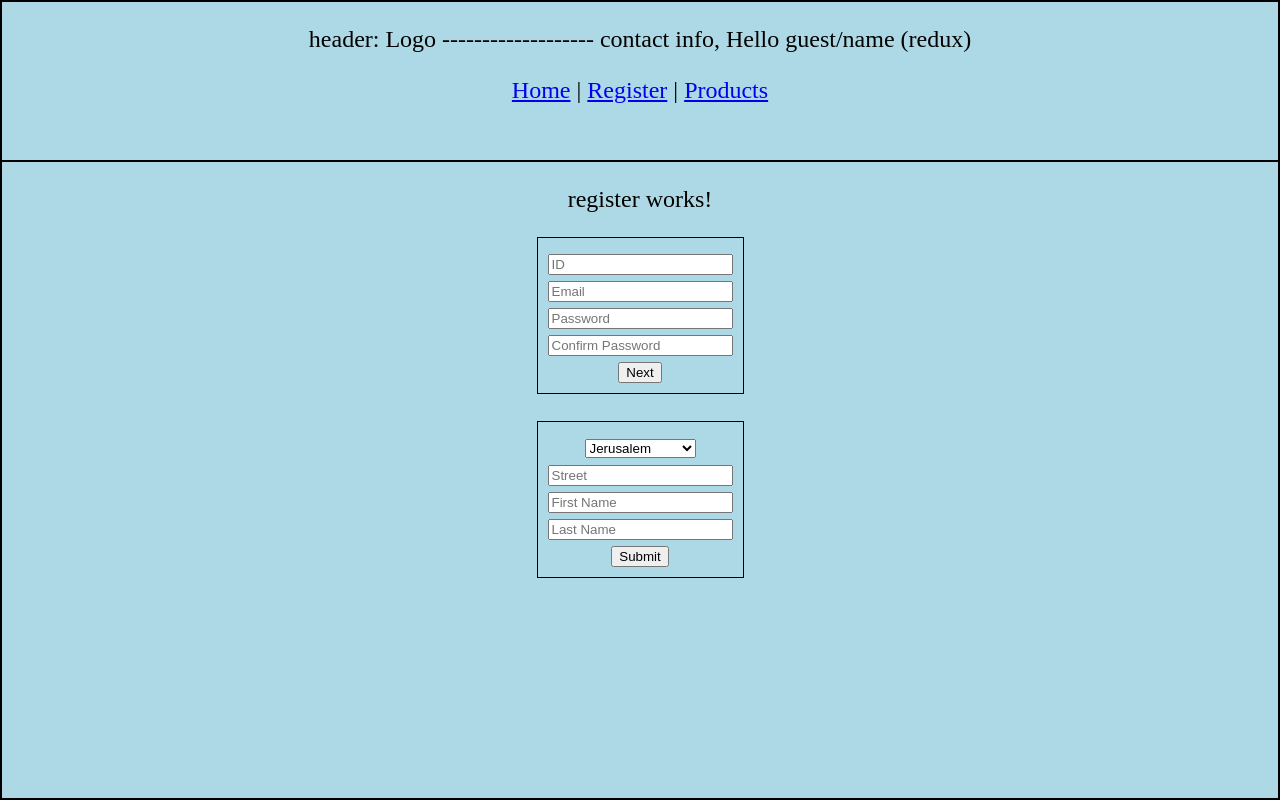
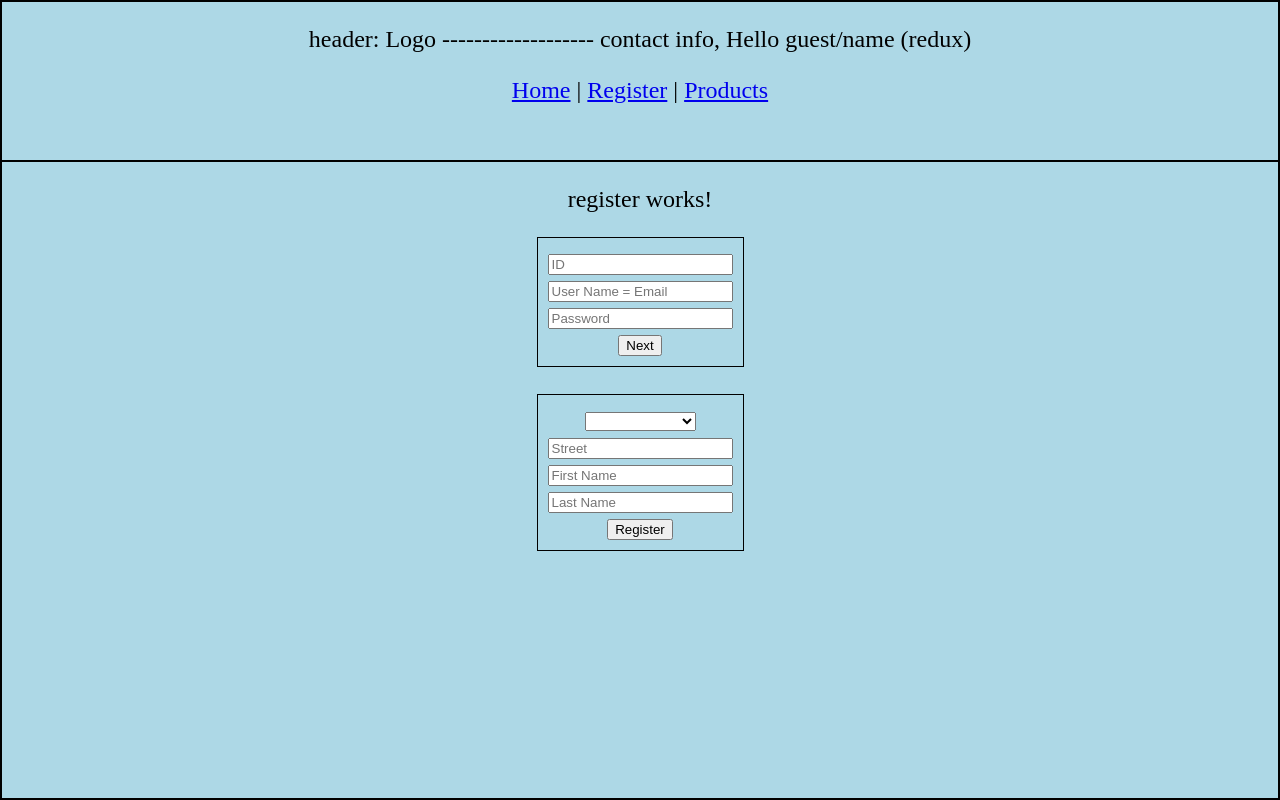
Before and after one commit to oritvadai/GroceryStore, an Angular app in the folder Client/: page /register in a window 1280 px wide. Built offline with nearby package versions, Linux system fonts and the light colour scheme.

Commit message:
Jwt
Login & Register with Jwt

```diff
--- a/Client/src/app/app.module.ts
+++ b/Client/src/app/app.module.ts
@@ -11,6 +11,7 @@ import { InfoComponent } from './components/info/info.component';
 import { RegisterComponent } from './components/register/register.component';
 import { HttpClientModule } from '@angular/common/http';
 import { ProductsComponent } from './components/products/products.component';
+import { FormsModule } from '@angular/forms'
 
 @NgModule({
   declarations: [
@@ -26,7 +27,8 @@ import { ProductsComponent } from './components/products/products.component';
   imports: [
     BrowserModule,
     AppRoutingModule,
-    HttpClientModule
+    HttpClientModule,
+    FormsModule
   ],
   providers: [],
   bootstrap: [LayoutComponent]
--- a/Client/src/app/components/info/info.component.html
+++ b/Client/src/app/components/info/info.component.html
@@ -1,6 +1,14 @@
 <p>info works!</p>
 
-<div>
+<!-- <div>
         Available products in our store: {{products.length}} <br>
         Number of orders in our store: {{orders.length}}
-</div>
+</div> -->
+
+<!-- <div class="orders" *ngFor="let o of orders">
+                {{o.city}} <br>
+                {{o.creditCard}} <br>
+                {{o.deliveryDate}} <br>
+                {{o.orderDate}} <br>
+                {{o.street}} <br><br>
+</div> -->
--- a/Client/src/app/components/login/login.component.html
+++ b/Client/src/app/components/login/login.component.html
@@ -2,10 +2,10 @@
 <div>
     <h4>Login:</h4>
 
-    <form action="">
-        <input type="text" placeholder="Username"><br>
-        <input type="text" placeholder="Password"><br>
-        <button>Login</button>
+    <form>
+        <input type="text" placeholder="Username = Email" name="username" [(ngModel)]="user.username"><br>
+        <input type="text" placeholder="Password" name="password" [(ngModel)]="user.password"><br>
+        <button (click)="login()">Login</button>
     </form>
 
     <a routerLink="/register"><h6>Register Here</h6></a>
--- a/Client/src/app/components/login/login.component.ts
+++ b/Client/src/app/components/login/login.component.ts
@@ -1,15 +1,32 @@
-import { Component, OnInit } from '@angular/core';
+import { Component } from '@angular/core';
+import { AuthService } from 'src/app/services/auth.service';
+import { User } from 'src/app/models/user';
+import { Router } from '@angular/router';
 
 @Component({
-  selector: 'app-login',
-  templateUrl: './login.component.html',
-  styleUrls: ['./login.component.css']
+	selector: 'app-login',
+	templateUrl: './login.component.html',
+	styleUrls: ['./login.component.css']
 })
-export class LoginComponent implements OnInit {
+export class LoginComponent {
 
-  constructor() { }
+	public user = new User();
+	public token = "";
 
-  ngOnInit(): void {
-  }
+	constructor(private authService: AuthService, private myRouter: Router) { }
 
+	login() {
+		if (this.user.username && this.user.password) {
+
+			this.authService
+				.login(this.user.username, this.user.password)
+				.subscribe(response => {
+					sessionStorage.setItem("user", JSON.stringify(response.user));
+					sessionStorage.setItem("token", response.token);
+					this.myRouter.navigateByUrl("/products");
+				},
+					err => alert(err.message));
+
+		}
+	}
 }
--- a/Client/src/app/components/products/products.component.ts
+++ b/Client/src/app/components/products/products.component.ts
@@ -15,6 +15,7 @@ export class ProductsComponent implements OnInit {
   public productsByCat: Product[];
 
   constructor(private groceryService: GroceryService) { }
+
 
   ngOnInit(): void {
     this.groceryService
--- a/Client/src/app/components/register/register.component.html
+++ b/Client/src/app/components/register/register.component.html
@@ -4,36 +4,36 @@
     <!-- <h6>Step 1:</h6> -->
 
     <form action="">
-        <input type="number" placeholder="ID"><br>
-        <input type="text" placeholder="Email"><br>
-        <input type="text" placeholder="Password"><br>
-        <input type="text" placeholder="Confirm Password"><br>
+        <input type="number" placeholder="ID" name="ID" [(ngModel)]="user.ID"><br>
+        <input type="text" placeholder="User Name = Email" name="username" [(ngModel)]="user.username"><br>
+        <input type="text" placeholder="Password" name="password" [(ngModel)]="user.password"><br>
+        <!-- <input type="text" placeholder="Confirm Password" name="password" [(ngModel)]="user.password"><br> -->
 
         <button>Next</button>
     </form>
     <br>
 
     <!-- <h6>Step 2:</h6> -->
-    <form action="">
-        <select name="" id="">
-            <option value="">Jerusalem</option>
-            <option value="">Tel Aviv</option>
-            <option value="">Haifa</option>
-            <option value="">Rishon Le'Zion</option>
-            <option value="">Petach Tikva</option>
+    <form  >
+        <select name="city" [(ngModel)]="user.city">
+            <option value="Jerusalem">Jerusalem</option>
+            <option value="Tel Aviv">Tel Aviv</option>
+            <option value="Haifa">Haifa</option>
+            <option value="Rishon Le'Zion">Rishon Le'Zion</option>
+            <option value="Petach Tikva">Petach Tikva</option>
 
-            <option value="">Ashdod</option>
-            <option value="">Natania</option>
-            <option value="">Be'er Sheva</option>
-            <option value="">Holon</option>
-            <option value="">Bnei Brak</option>
+            <option value="Ashdod">Ashdod</option>
+            <option value="Natania">Natania</option>
+            <option value="Be'er Sheva">Be'er Sheva</option>
+            <option value="Holon">Holon</option>
+            <option value="Bnei Brak">Bnei Brak</option>
 
         </select><br>
-        <input type="text" placeholder="Street"><br>
-        <input type="text" placeholder="First Name"><br>
-        <input type="text" placeholder="Last Name"><br>
+        <input type="text" placeholder="Street" name="street" [(ngModel)]="user.street"><br>
+        <input type="text" placeholder="First Name" name="firstName" [(ngModel)]="user.firstName"><br>
+        <input type="text" placeholder="Last Name" name="lastName" [(ngModel)]="user.lastName"><br>
 
-        <button>Submit</button>
+        <button (click)="register()">Register</button>
     </form>
 
 
--- a/Client/src/app/components/register/register.component.ts
+++ b/Client/src/app/components/register/register.component.ts
@@ -1,15 +1,31 @@
-import { Component, OnInit } from '@angular/core';
+import { Component } from '@angular/core';
+import { AuthService } from 'src/app/services/auth.service';
+import { Router } from '@angular/router';
+import { User } from 'src/app/models/user';
 
 @Component({
   selector: 'app-register',
   templateUrl: './register.component.html',
   styleUrls: ['./register.component.css']
 })
-export class RegisterComponent implements OnInit {
+export class RegisterComponent {
 
-  constructor() { }
+  public user = new User();
+  public token = "";
 
-  ngOnInit(): void {
+  constructor(private authService: AuthService, private myRouter: Router) { }
+
+  register() {
+    console.log(this.user);
+    if (this.user) {
+      this.authService
+        .register(this.user)
+        .subscribe(response => {
+          sessionStorage.setItem("user", JSON.stringify(response.user));
+          sessionStorage.setItem("token", response.token);
+          this.myRouter.navigateByUrl("/products");
+        },
+          err => alert(err.message));
+    }
   }
-
 }
--- /dev/null
+++ b/Client/src/app/models/user.ts
@@ -0,0 +1,14 @@
+
+export class User {
+
+    public constructor(
+        public firstName?: string,
+        public lastName?: string,
+        public username?: string,
+        public ID?: number,
+        public password?: string,
+        public city?: string,
+        public street?: string,
+        public role?: string) {
+    }
+}
--- /dev/null
+++ b/Client/src/app/services/auth.service.ts
@@ -0,0 +1,20 @@
+import { Injectable } from '@angular/core';
+import { HttpClient } from '@angular/common/http';
+import { Observable } from 'rxjs';
+import { User } from '../models/user';
+
+@Injectable({
+  providedIn: 'root'
+})
+export class AuthService {
+
+  constructor(private http: HttpClient) { }
+
+  public login(username: string, password: string): Observable<any> {
+    return this.http.post<any>("http://localhost:3000/api/auth/login", { username, password });
+  }
+
+  public register(user: any): Observable<any> {
+    return this.http.post<any>("http://localhost:3000/api/auth/register", user);
+  }
+}
--- a/Client/src/app/services/grocery.service.ts
+++ b/Client/src/app/services/grocery.service.ts
@@ -1,19 +1,22 @@
 import { Injectable } from '@angular/core';
 import { Observable } from 'rxjs';
-import { HttpClient } from '@angular/common/http';
+import { HttpClient, HttpHeaders } from '@angular/common/http';
 import { Product } from '../models/product';
 import { Order } from '../models/order';
 import { Category } from '../models/category';
 
 @Injectable({
-  providedIn: 'root'
+	providedIn: 'root'
 })
 export class GroceryService {
 
-  constructor(private http: HttpClient) { }
+	// public token = localStorage.getItem("token")
+	public headers = { Authorization: "Bearer " + sessionStorage.getItem("token") };
+
+	constructor(private http: HttpClient) { }
 
 	public getAllProducts(): Observable<Product[]> {
-		return this.http.get<Product[]>("http://localhost:3000/api/products");
+		return this.http.get<Product[]>("http://localhost:3000/api/products", { headers: this.headers });
 	}
 
 	public getAllOrders(): Observable<Order[]> {
@@ -25,6 +28,6 @@ export class GroceryService {
 	}
 
 	public getProductsByCategory(categoryId): Observable<Product[]> {
-		return this.http.get<Product[]>("http://localhost:3000/api/products/by-category/" + categoryId);
+		return this.http.get<Product[]>("http://localhost:3000/api/products/by-category/" + categoryId, { headers: this.headers });
 	}
 }
```
